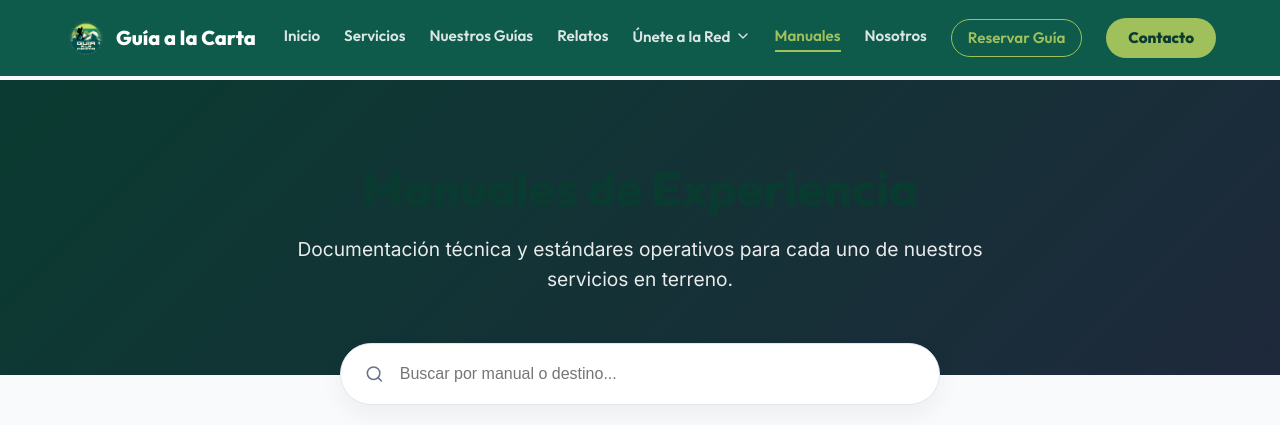
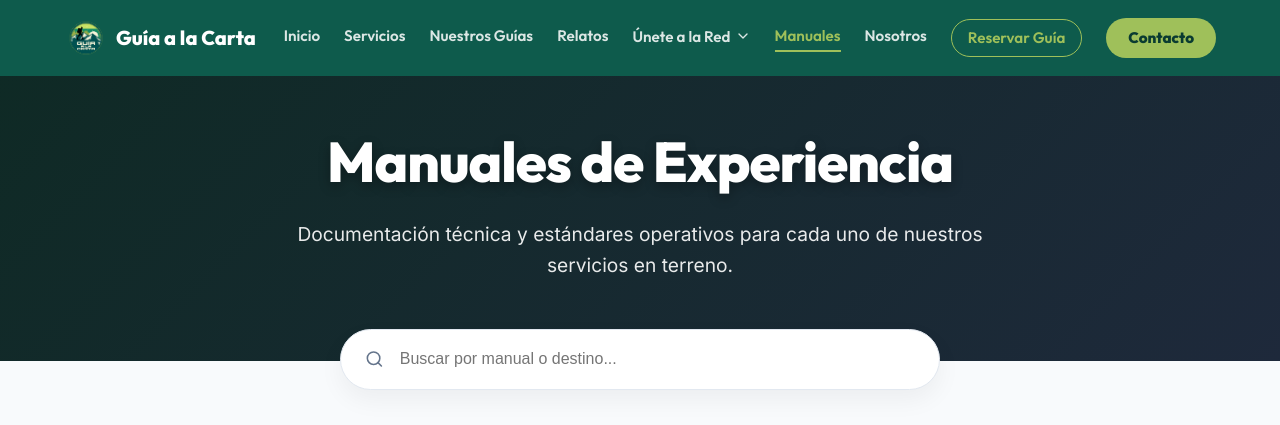
Before and after one commit to guiaalacartaoficial/guia-a-la-carta-web, a React (Vite) app: page /manuales in a window 1280 px wide. Shown: the top 425 px of the page. Built offline with nearby package versions, Linux system fonts and the light colour scheme; no server answers; the database is empty.

Commit message:
style: corregir espacio en hero de manuales y mejorar contraste de título

```diff
--- a/src/pages/Manuales.css
+++ b/src/pages/Manuales.css
@@ -1,21 +1,23 @@
 .manuales-page {
-  padding-top: 80px; /* Espacio para el navbar */
   min-height: 100vh;
   background-color: #f8fafc;
 }
 
 /* HERO SECTION */
 .manuales-hero {
-  background: linear-gradient(135deg, var(--c-primary-dark), #1e293b);
+  background: linear-gradient(135deg, #0e2a24, #1e293b); /* Verde ultra oscuro a azul noche */
   color: white;
-  padding: 5rem 0;
+  padding: 8rem 0 5rem; /* Padding superior para compensar el navbar */
   text-align: center;
 }
 
 .manuales-hero h1 {
-  font-size: clamp(2rem, 5vw, 3rem);
-  font-weight: 800;
-  margin-bottom: 1rem;
+  font-size: clamp(2.5rem, 6vw, 3.5rem);
+  font-weight: 900;
+  margin-bottom: 1.5rem;
+  color: #ffffff !important;
+  text-shadow: 0 4px 12px rgba(0,0,0,0.3);
+  letter-spacing: -1px;
 }
 
 .manuales-hero p {
```
